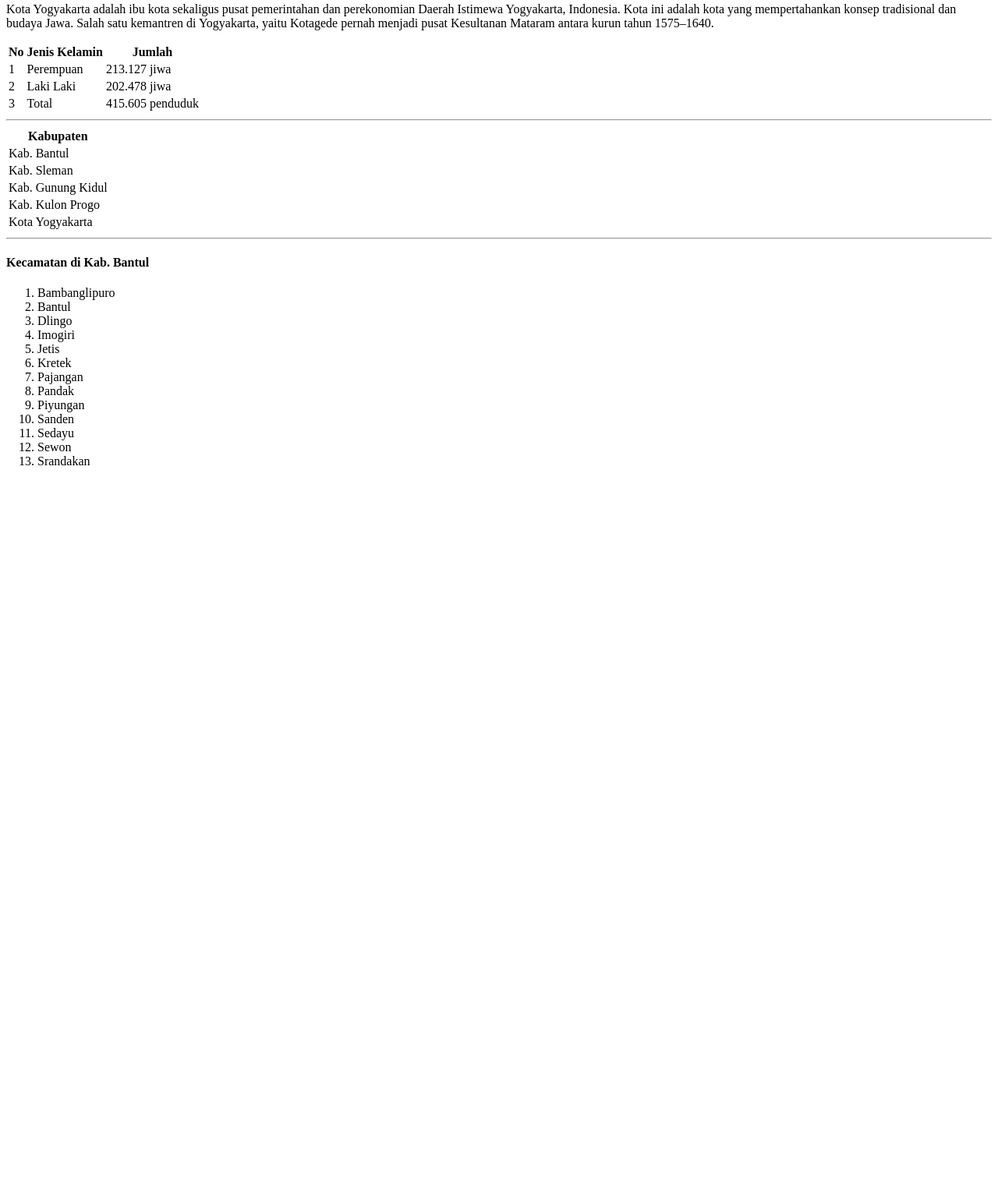
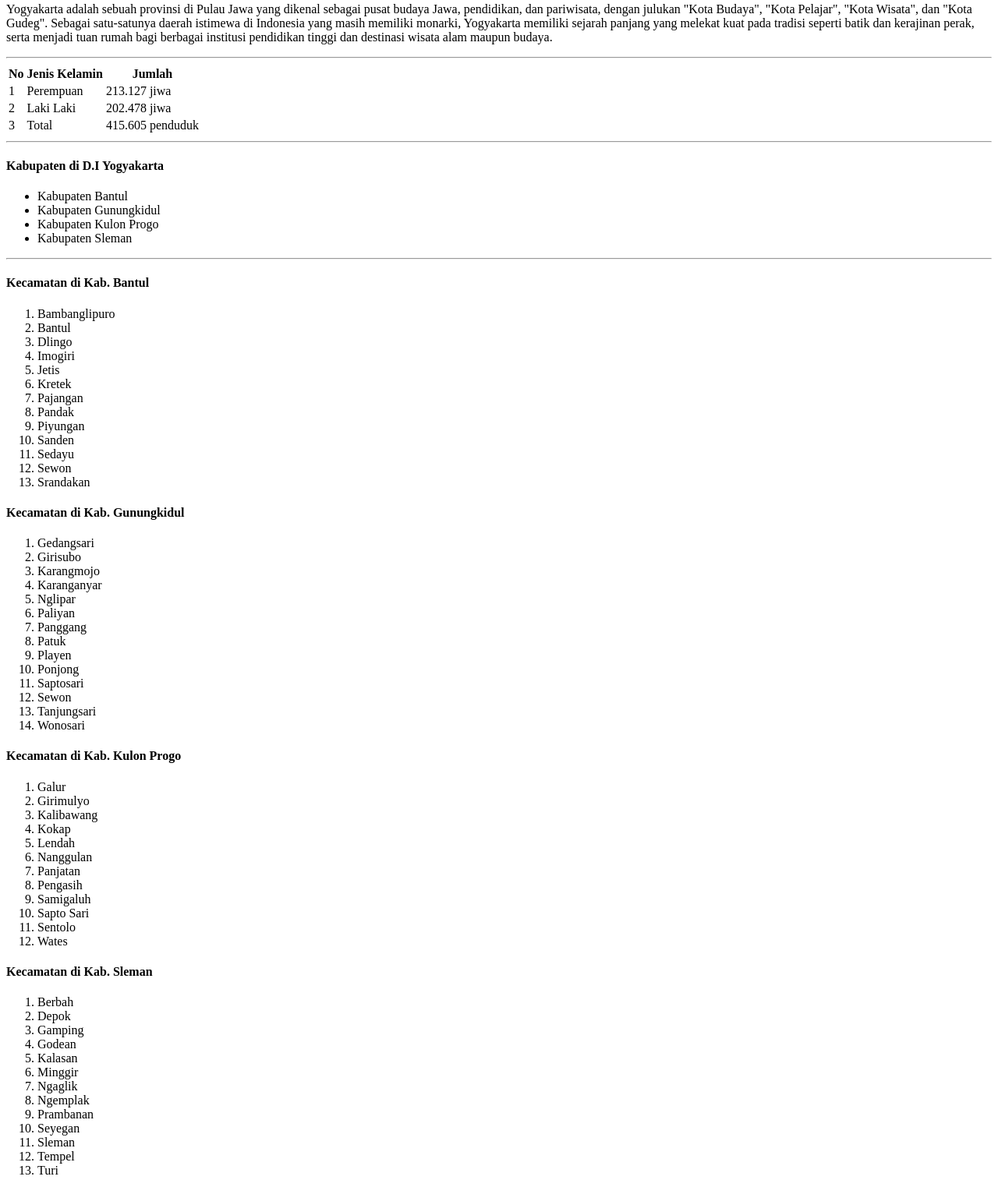
Before and after one commit to syawaliniii/pgweb1, a plain HTML site: page index.html in a window 1280 px wide. Shown: the part 118-1632 px from the top of the page at 78% size. Before the commit the page ends 800 px from the top, so only its background shows below. Drawn offline with Linux system fonts and the light colour scheme.

Commit message:
mengubah index html sywal

```diff
--- a/index.html
+++ b/index.html
@@ -10,14 +10,18 @@
 <body>
     <main>
         <!-- Judul -->
-        <h1>Yogyakarta</h1>
+        <h1 style="color: forestgreen;">Yogyakarta</h1>
         <!-- Sub Judul -->
         <h3>D.I Yogyakarta</h3>
+
         <!-- Deskripsi -->
-        <p>Kota Yogyakarta adalah ibu kota sekaligus pusat pemerintahan dan perekonomian Daerah Istimewa Yogyakarta,
-            Indonesia. Kota ini adalah kota yang mempertahankan konsep tradisional dan budaya Jawa. Salah satu kemantren
-            di Yogyakarta, yaitu Kotagede pernah menjadi pusat Kesultanan Mataram antara kurun tahun 1575–1640.</p>
+        <p>Yogyakarta adalah sebuah provinsi di Pulau Jawa yang dikenal sebagai pusat budaya Jawa, pendidikan, dan
+            pariwisata, dengan julukan "Kota Budaya", "Kota Pelajar", "Kota Wisata", dan "Kota Gudeg". Sebagai
+            satu-satunya daerah istimewa di Indonesia yang masih memiliki monarki, Yogyakarta memiliki sejarah panjang
+            yang melekat kuat pada tradisi seperti batik dan kerajinan perak, serta menjadi tuan rumah bagi berbagai
+            institusi pendidikan tinggi dan destinasi wisata alam maupun budaya.</p>
 
+        <hr>
         <!-- Tabel Jumlah Penduduk-->
         <table>
             <tr>
@@ -43,28 +47,14 @@
         </table>
 
         <hr>
-
         <!-- Kabupaten-->
-              <table>
-                <tr>
-                    <th>Kabupaten</th>
-                </tr>
-                <tr>
-                    <td>Kab. Bantul</td>
-                </tr>
-                <tr>
-                    <td>Kab. Sleman</td>
-                </tr>
-                <tr>
-                    <td>Kab. Gunung Kidul</td>
-                </tr>
-                <tr>
-                    <td>Kab. Kulon Progo</td>
-                </tr>
-                <tr>
-                    <td>Kota Yogyakarta</td>
-                </tr>
-              </table>
+        <h4>Kabupaten di D.I Yogyakarta</h4>
+        <ul>
+            <li>Kabupaten Bantul</li>
+            <li>Kabupaten Gunungkidul</li>
+            <li>Kabupaten Kulon Progo</li>
+            <li>Kabupaten Sleman</li>
+        </ul>
 
         <hr>
         <!--List Kecamatan-->
@@ -85,6 +75,55 @@
             <li>Srandakan</li>
         </ol>
 
+        <h4>Kecamatan di Kab. Gunungkidul</h4>
+        <ol>
+            <li>Gedangsari</li>
+            <li>Girisubo</li>
+            <li>Karangmojo</li>
+            <li>Karanganyar</li>
+            <li>Nglipar</li>
+            <li>Paliyan</li>
+            <li>Panggang</li>
+            <li>Patuk</li>
+            <li>Playen</li>
+            <li>Ponjong</li>
+            <li>Saptosari</li>
+            <li>Sewon</li>
+            <li>Tanjungsari</li>
+            <li>Wonosari</li>
+
+        </ol>
+        <h4>Kecamatan di Kab. Kulon Progo</h4>
+        <ol>
+            <li>Galur</li>
+            <li>Girimulyo</li>
+            <li>Kalibawang</li>
+            <li>Kokap</li>
+            <li>Lendah</li>
+            <li>Nanggulan</li>
+            <li>Panjatan</li>
+            <li>Pengasih</li>
+            <li>Samigaluh</li>
+            <li>Sapto Sari</li>
+            <li>Sentolo</li>
+            <li>Wates</li>
+        </ol>
+        <h4>Kecamatan di Kab. Sleman</h4>
+        <ol>
+            <li>Berbah</li>
+            <li>Depok</li>
+            <li>Gamping</li>
+            <li>Godean</li>
+            <li>Kalasan</li>
+            <li>Minggir</li>
+            <li>Ngaglik</li>
+            <li>Ngemplak</li>
+            <li>Prambanan</li>
+            <li>Seyegan</li>
+            <li>Sleman</li>
+            <li>Tempel</li>
+            <li>Turi</li>
     </main>
 </body>
+
 </html>
```
Lines whose indentation alone changed are shown as unchanged.
